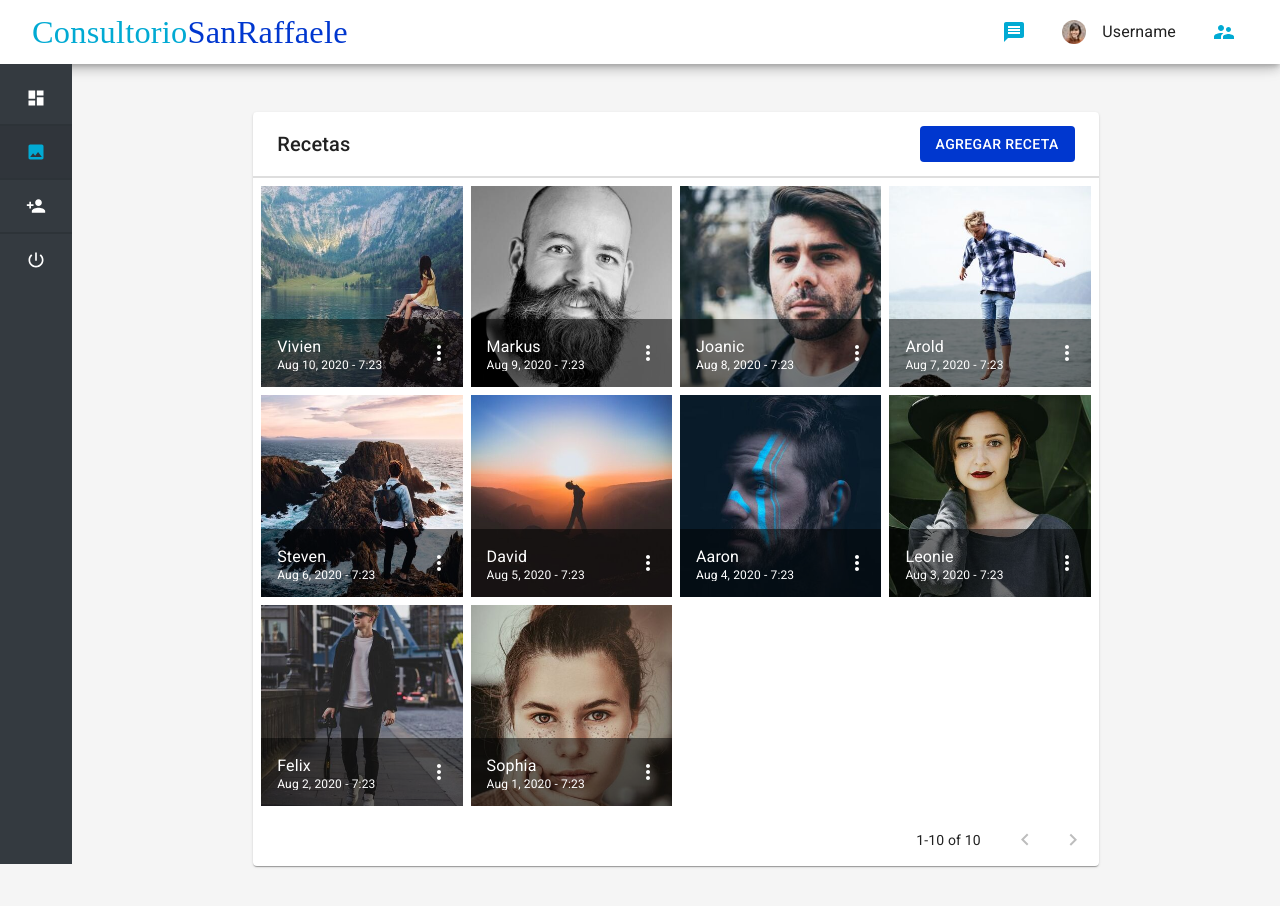
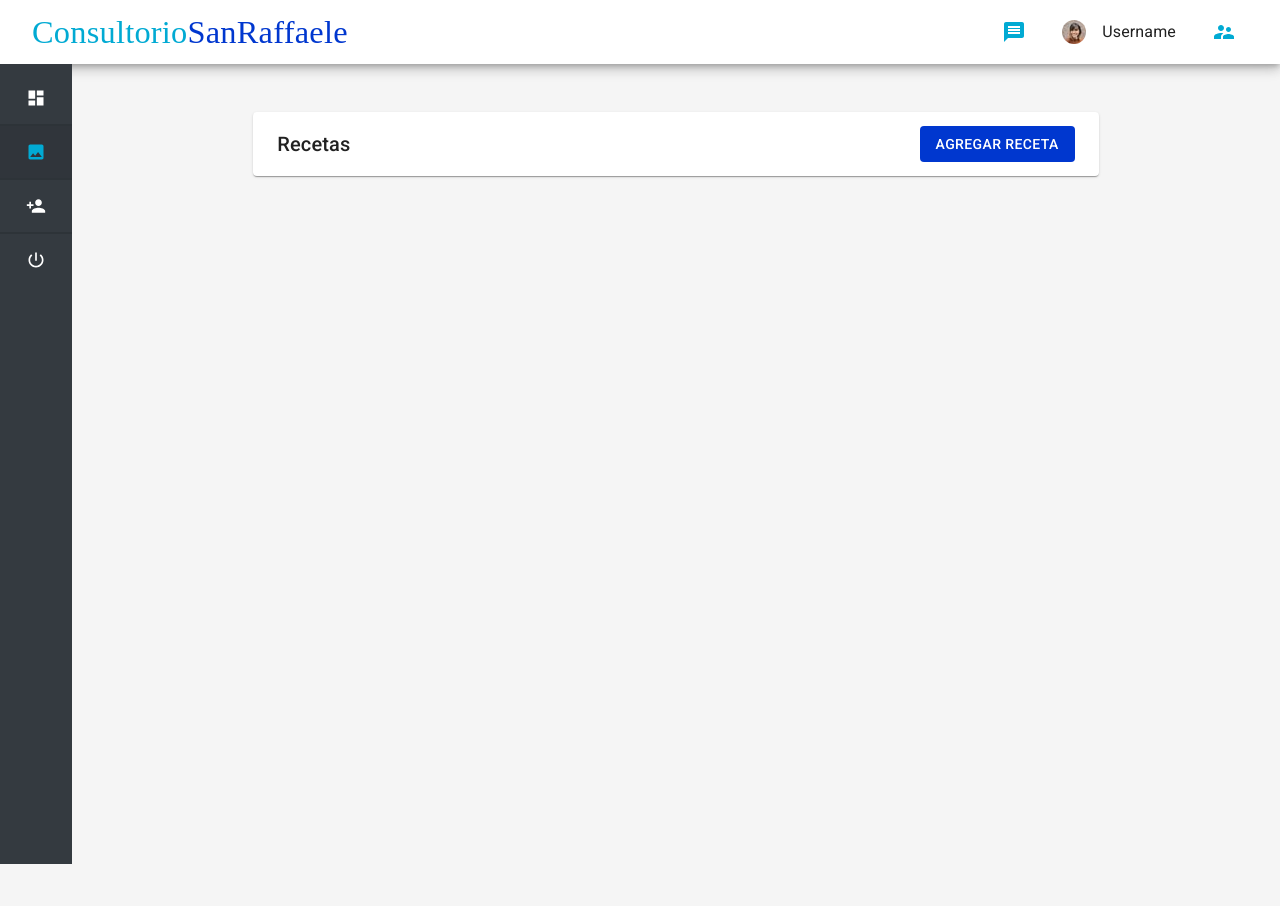
Before and after one commit to AugustoSaporiti/Aplicaciones-Interactivas, a React (Create React App) app in the folder hospitalraffaele/: page /c/posts in a window 1280 px wide. Shown: the top 906 px of the page. After the commit the page ends 800 px from the top, so only its background shows below. Built offline with nearby package versions, Linux system fonts and the light colour scheme; a web font is replaced by a local one.

Commit message:
Saque la grilla de fotos de la seccion Recetas.

```diff
--- a/hospitalraffaele/src/logged_in/components/posts/PostContent.js
+++ b/hospitalraffaele/src/logged_in/components/posts/PostContent.js
@@ -135,28 +135,7 @@ function PostContent(props) {
           Agregar receta
         </Button>
       </Toolbar>
-      <Divider />
-      {printImageGrid()}
-      <TablePagination
-        component="div"
-        count={posts.length}
-        rowsPerPage={rowsPerPage}
-        page={page}
-        backIconButtonProps={{
-          "aria-label": "Previous Page",
-        }}
-        nextIconButtonProps={{
-          "aria-label": "Next Page",
-        }}
-        onChangePage={handleChangePage}
-        classes={{
-          select: classes.dNone,
-          selectIcon: classes.dNone,
-          actions: posts.length > 0 ? classes.dBlock : classes.dNone,
-          caption: posts.length > 0 ? classes.dBlock : classes.dNone,
-        }}
-        labelRowsPerPage=""
-      />
+
       <ConfirmationDialog
         open={isDeletePostDialogOpen}
         title="Confirmation"
```
